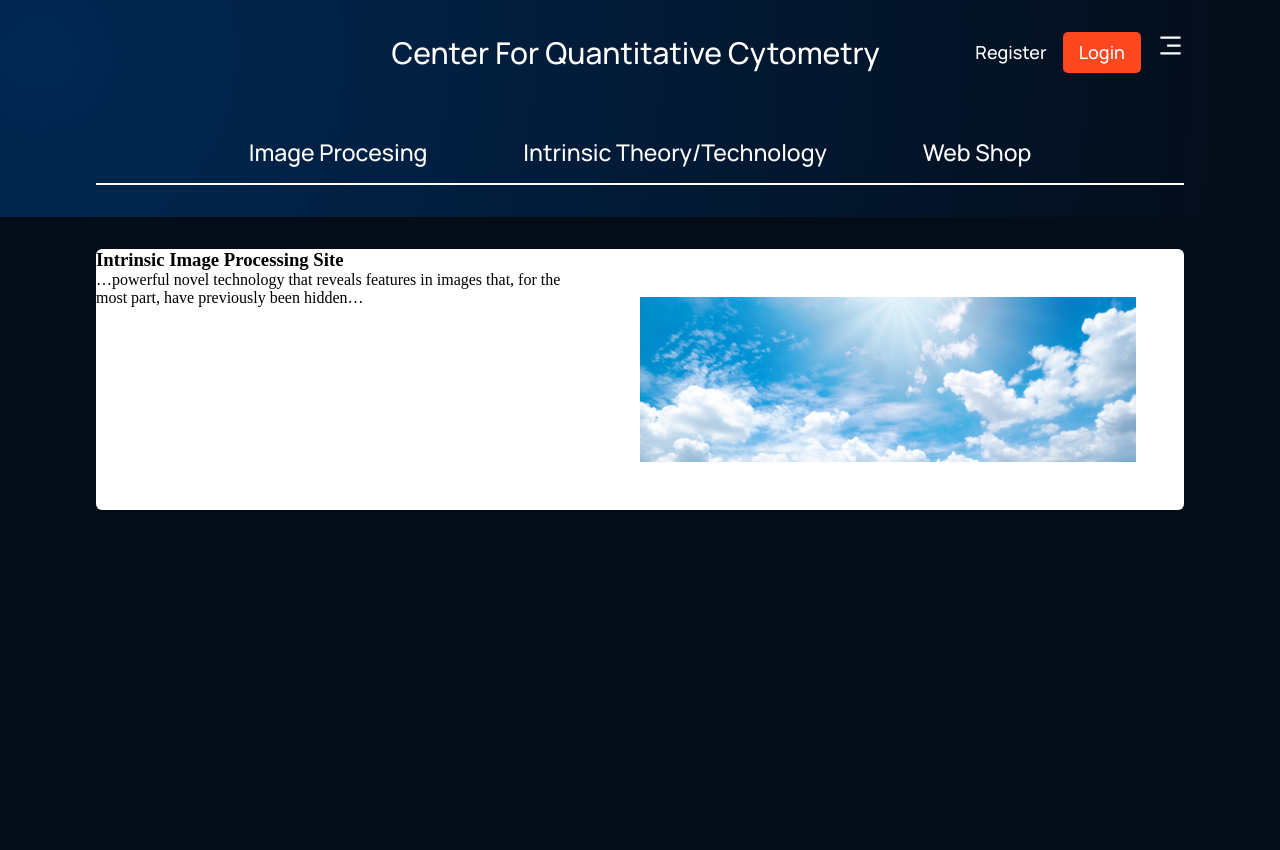
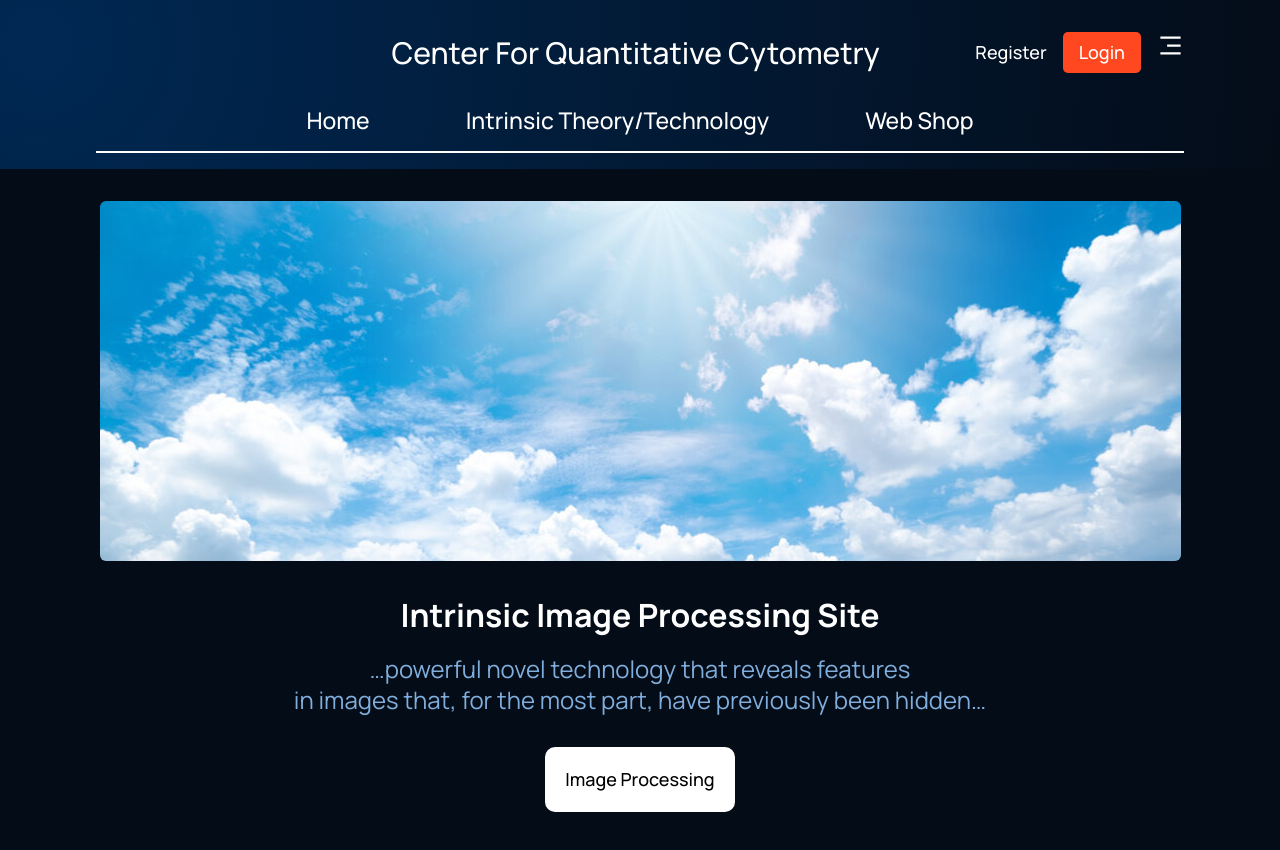
Before and after one commit to ZeljKoStov/Project_CQC, a React (Create React App) app in the folder cqc/: page / in a window 1280 px wide. Shown: the top 850 px of the page. Before the commit the page ends 800 px from the top, so only its background shows below. Built offline with nearby package versions, Linux system fonts and the light colour scheme.

Commit message:
Dodat Image Upload

```diff
--- a/cqc/src/App.css
+++ b/cqc/src/App.css
@@ -15,8 +15,16 @@
   }
 
  .App {
-
-
    display: flex;
    flex-direction: column;
  }
+
+ nav {
+  transition: 0.3s ease-in-out;
+}
+nav.sticky {
+  box-shadow: 0px 5px 10px rgba(0,0,0,0.6);
+  position: sticky;
+  top: 0;
+  z-index: 100;
+}
--- a/cqc/src/App.js
+++ b/cqc/src/App.js
@@ -1,19 +1,30 @@
-import React from 'react'
-import {  Route, Routes,Outlet  } from 'react-router-dom';
+import React,{useEffect, useState} from 'react' ;
+import {  Route, Routes  } from 'react-router-dom';
 
 import './App.css'
 import { Navbar } from './Component';
-import {Landing, Register, Login} from './Pages';
+import {Landing, Register, Login, Processing} from './Pages';
 
 const App = () => {
+
+  const [sticky, setSticky]=useState(false);
+
+  useEffect(()=> {
+    const handleScroll =()=>{
+      setSticky(window.scrollY>200);
+      console.log(window.scrollY);
+    };
+    window.addEventListener('scroll',handleScroll);
+    return ()=> window.removeEventListener('scroll',handleScroll);
+  });
+
   return (
     <>
     <div className='App'>
 
-      <div className='Nav'>
+      <nav className={`${sticky ? 'sticky' : '' }`}>
         <Navbar/>
-        <Outlet/>
-      </div>
+      </nav>
 
       <div className='Page'>
         <Routes>
@@ -22,6 +33,7 @@ const App = () => {
           <Route path='/Register' element={<Register/>}/>
           <Route path='/Login' element={<Login/>}/>
           <Route path='/Register' element={<Login/>}/>
+          <Route path='/Processing' element={<Processing/>}/>
 
 
         </Routes>
--- a/cqc/src/Component/Header/Header.jsx
+++ b/cqc/src/Component/Header/Header.jsx
@@ -1,19 +1,29 @@
 import React from 'react'
 import sky from '../../assets/sky1jpg.jpg';
+import { useNavigate } from "react-router-dom";
 
 import './header.css'
 
 const Header = () => {
 
+    let navigate = useNavigate();
+    const routeChange = () =>{
+      let path = `/Processing`;
+      navigate(path);
+    }
+
     return(
         <>
         <div className='cqc__header'>
-            <div className='cqc__header-left'>
-                <h3>Intrinsic Image Processing Site</h3>
-                <p>…powerful novel technology that reveals features in images that, for the most part, have  previously been hidden…</p>
+            <div className='cqc__image'>
+                <img  src={sky} alt='img' />
             </div>
-            <div className='cqc__header-right'>
-                <img  src={sky} alt='img' />
+            <div className='cqc__text'>
+                <h1>Intrinsic Image Processing Site</h1>
+                <p>…powerful novel technology that reveals features <br/> in images that, for the most part, have  previously been hidden…</p>
+            </div>
+            <div className='cqc__button'>
+                <button type='button' onClick={routeChange}>Image Processing</button>
             </div>
         </div>
         </>
--- a/cqc/src/Component/Header/header.css
+++ b/cqc/src/Component/Header/header.css
@@ -1,33 +1,54 @@
 .cqc__header {
     display: flex;
-    flex-direction: row;
+    flex-direction: column;
+    align-items: center;
 
     border-radius: 6px;
     border: 2px;
     margin: 2rem  6rem ;
-    background-color: white;
+    background-color: transparent;
     left: 0;
     right: 0;
 }
 
-.cqc__header-left {
+.cqc__text {
     flex: 1;
     display: flex;
     flex-direction: column;
+    align-items: center;
+    padding-top: 2rem;
+    color: #fff;
+    font-family: var(--font-family);
 }
-.cqc__header-right {
+.cqc__text p{
+    margin: 1rem  6rem 0rem  ;
+    text-align: center;
+    font-size: 24px;
+    line-height: 31px;
+    color: var( --color-text);
+}
+.cqc__image {
     flex: 1;
     display:flex;
     justify-content: center;
     align-items: center;
-    padding: 3rem;
+
 }
 
-.cqc__header-right img {
+.cqc__image img {
     width: 100%;
     height: 100%;
+    border-radius: 6px;
+    border: 2px;
 }
 
-.Prazan{
-    height: 2000px;
+.cqc__header button {
+    margin: 2rem;
+
+    align-items: center;
+    color: #000;
+    font-family: var(--font-family);
+    font-weight: 500;
+    font-size: 18px;
+    line-height: 25px;
 }
--- a/cqc/src/Component/Navbar/Navbar.jsx
+++ b/cqc/src/Component/Navbar/Navbar.jsx
@@ -1,4 +1,4 @@
-import React,{useState} from 'react' ;
+import React,{ useState} from 'react' ;
 import { RiMenu3Line, RiCloseLine } from 'react-icons/ri';
 import { Link } from 'react-router-dom';
 import { useNavigate } from "react-router-dom";
@@ -35,7 +35,7 @@ const Navbar = () => {
             {toggleMenu && (
               <div className='cqc__navbar_frst-menu_container'>
                   <div className='cqc__navbar_frst-menu_container-links'>
-                    <p id='p1'><Link to='#Image_Procesing'>Image Procesing</Link></p>
+                    <p id='p1'><Link to='Landing'>Home</Link></p>
                     <p id= 'p2'><Link to='#Intrinsic_Theory_Technology'>Intrinsic Theory/Technology</Link></p>
                     <p id='p3'><Link to='#Web_Shop'>Web Shop</Link></p>
                   </div>
@@ -50,9 +50,9 @@ const Navbar = () => {
         </div>
         <div className='cqc__navbar_second'>
           <div className='cqc__navbar-links_container'>
-              <p><a href='#Image_Procesing'>Image Procesing</a></p>
-              <p><a href='#Intrinsic_Theory_Technology'>Intrinsic Theory/Technology</a></p>
-              <p><a href='#Web_Shop'>Web Shop</a></p>
+              <p><Link to='/'>Home</Link></p>
+              <p><Link to='#Intrinsic_Theory_Technology'>Intrinsic Theory/Technology</Link></p>
+              <p><Link to='#Web_Shop'>Web Shop</Link></p>
           </div>
         </div>
       </div>
--- a/cqc/src/Component/Navbar/navbar.css
+++ b/cqc/src/Component/Navbar/navbar.css
@@ -1,6 +1,5 @@
 .cqc__navbar {
-    padding: 2rem  6rem ;
-
+    padding: 2rem  6rem 1rem;
 
 
      /* ff 3.6+ */
@@ -19,6 +18,7 @@
      background:radial-gradient(circle at 3% 25%, rgba(0, 40, 83, 1) 0%, rgba(4, 12, 24, 1) 100%);
 
 }
+
 
 .cqc__navbar_frst {
     display:flex;
@@ -49,7 +49,7 @@
     display: flex;
     flex-direction: row;
     justify-content: center;
-    margin-top: 4rem;
+    margin-top: 2rem;
     border-bottom-style: solid ;
     border-bottom-color: #fff;
     border-bottom-width: 2px;
@@ -59,7 +59,7 @@
 .cqc__navbar-links_container {
     display: flex;
     align-items: center;
-    padding-bottom: 1rem;
+    margin-bottom: 1rem;
 }
 .cqc__navbar-links_container p {
     color: #fff;
@@ -73,6 +73,13 @@
     cursor: pointer;
 }
 
+.cqc__navbar-links_container a {
+    transition: 0.3s ease-in-out;
+}
+.cqc__navbar-links_container a:hover {
+    color: var( --color-text);
+    font-weight: 650;
+}
 
 
 .cqc__navbar_frst-sign {
--- /dev/null
+++ b/cqc/src/Pages/Image_Processing/Processing.css
@@ -0,0 +1,3 @@
+.cqc__processing{
+    color: white;
+}
--- /dev/null
+++ b/cqc/src/Pages/Image_Processing/Processing.jsx
@@ -0,0 +1,58 @@
+import React, { useState } from "react";
+import './Processing.css'
+
+const Processing=()=> {
+
+
+    const [selectedPicture1, setSelectedPicture1] = useState();
+    const [selectedPicture2, setSelectedPicture2] = useState();
+
+    function handleChange1(event) {
+        setSelectedPicture1(event.target.files[0])
+      }
+
+    function handleChange2(event) {
+    setSelectedPicture2(event.target.files[0])
+    }
+
+
+    const handleSubmit= async(e)=>{
+        e.preventDefault();
+        var  data={
+            pictureOne: selectedPicture1,
+            pictureTwo: selectedPicture2
+
+        };
+        console.log(data);
+        /*try {
+            const response = await RequestAPI(Processing(data));
+            if (response.status === 200) {
+                console.log(response.data.data);
+            }
+
+        } catch (error) {
+            console.log(error);
+        }*/
+    }
+
+
+    return (
+        <div className='cqc__processing'>
+            <form onSubmit={handleSubmit}>
+                <label htmlFor='image1'> Upload picture 1</label>
+                <input
+                    type="file"
+                    onChange={handleChange1}
+                    />
+                <label htmlFor='image2'> Upload picture 1</label>
+                <input
+                    type="file"
+                    onChange={handleChange2}
+                    />
+                <button type="submit">Upload</button>
+            </form>
+        </div>
+    )
+}
+
+export default Processing
--- a/cqc/src/Pages/Login/login.css
+++ b/cqc/src/Pages/Login/login.css
@@ -11,7 +11,6 @@
   .form-container {
     background-image: linear-gradient(79deg, #7439db, #C66FBC 48%, #F7944D);
     padding: 5rem;
-    border: 1px solid white;
     border-radius: 10px;
     margin: 0.5rem;
   }
--- a/cqc/src/Pages/Register/register.css
+++ b/cqc/src/Pages/Register/register.css
@@ -9,10 +9,25 @@
 }
 
 .form-container {
-  background-image: linear-gradient(79deg, #7439db, #C66FBC 48%, #F7944D);
+  /*background-image: linear-gradient(79deg, #7439db, #C66FBC 48%, #F7944D);*/
+  /* ff 3.6+ */
+  background:-moz-radial-gradient(circle at 3% 25%, rgba(0, 40, 83, 1) 0%, rgba(4, 12, 24, 1) 100%);
+
+  /* safari 5.1+,chrome 10+ */
+  background:-webkit-radial-gradient(circle at 3% 25%, rgba(0, 40, 83, 1) 0%, rgba(4, 12, 24, 1) 100%);
+
+  /* opera 11.10+ */
+  background:-o-radial-gradient(circle at 3% 25%, rgba(0, 40, 83, 1) 0%, rgba(4, 12, 24, 1) 100%);
+
+  /* ie 10+ */
+  background:-ms-radial-gradient(circle at 3% 25%, rgba(0, 40, 83, 1) 0%, rgba(4, 12, 24, 1) 100%);
+
+  /* global 92%+ browsers support */
+  background:radial-gradient(circle at 3% 25%, rgba(0, 40, 83, 1) 0%, rgba(4, 12, 24, 1) 100%);
+
   padding: 5rem;
-  border: 1px solid white;
-  border-radius: 10px;
+  /*border: 1px solid white;
+  border-radius: 10px;*/
   margin: 0.5rem;
 }
 
--- a/cqc/src/Pages/index.js
+++ b/cqc/src/Pages/index.js
@@ -1,3 +1,4 @@
 export { default as Landing} from './Landing/Landing';
 export { default as Login} from './Login/Login';
 export { default as Register} from './Register/Register'
+export { default as Processing} from './Image_Processing/Processing'
```
